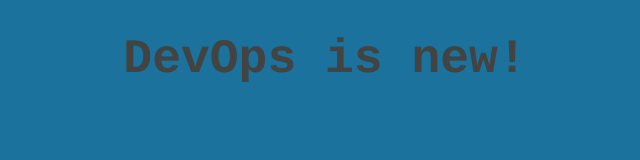
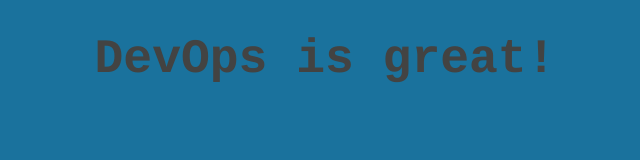
Before and after one commit to linuxacademy/devops-essentials-sample-app, a plain HTML site: page src/index.html in a window 1280 px wide. Shown: the whole page, without its empty margins (315-955 px from the left). Drawn offline with Linux system fonts and the light colour scheme.

Commit message:
Update index.html

```diff
--- a/src/index.html
+++ b/src/index.html
@@ -5,7 +5,7 @@
 </head>
 <body style="background-color: #1A729D;">
     <h1 style="font-family: Courier; color: #434342; font-size: 48px; text-align: center;">
-        DevOps is new!
+        DevOps is great!
     </h1>
 </body>
 </html>
```
